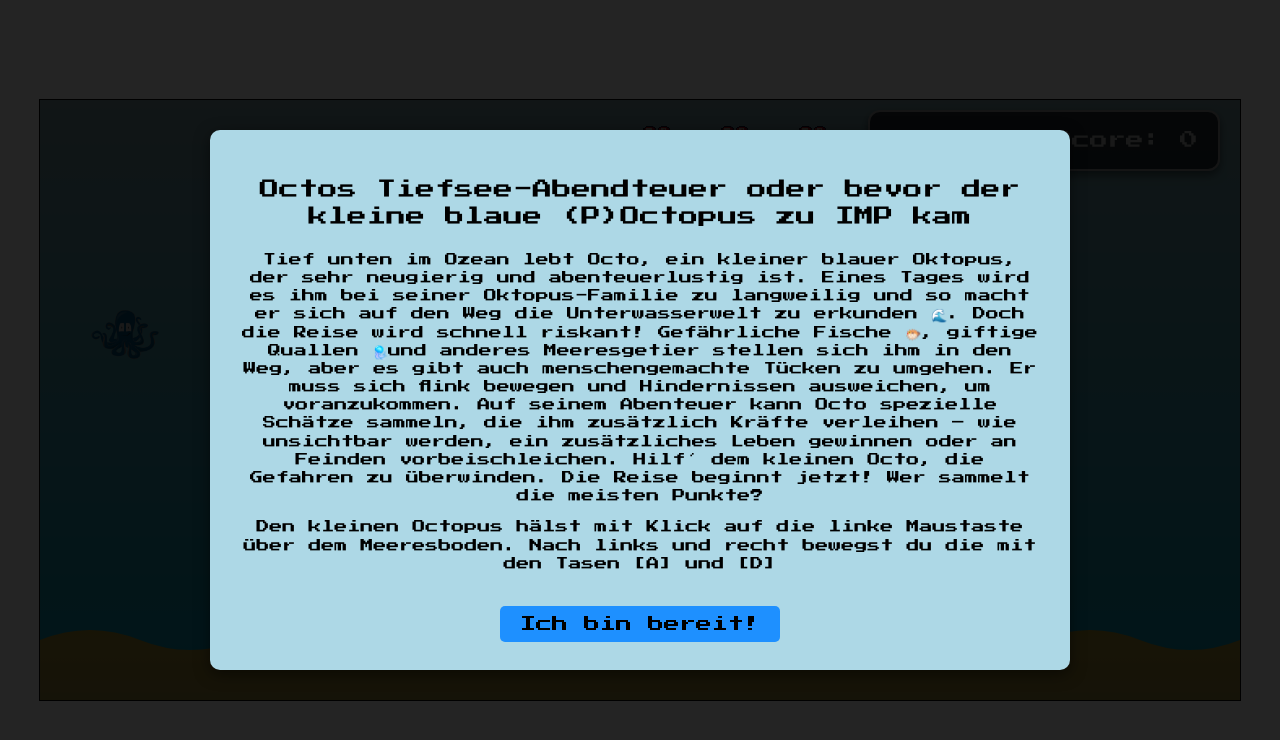
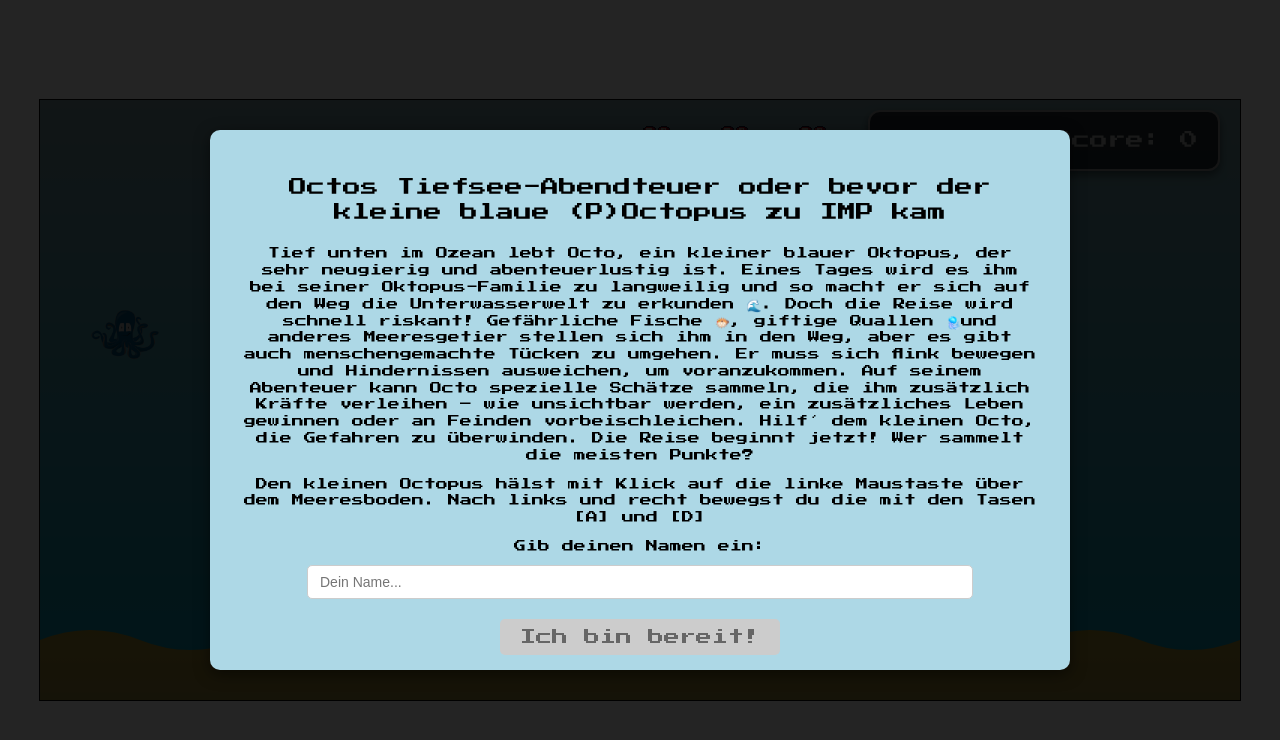
Before and after one commit to FxHaa/floppypoct, a React (Vite) app: page / in a window 1280 px wide. Shown: the top 740 px of the page. Built offline with nearby package versions, Linux system fonts and the light colour scheme.

Commit message:
Add name input, score submission, and visual feedback for bonuses
Introduced player name management with submission to a high score API upon game over. Added visual feedback for life bonus collection. Adjusted fish size and gap for enhanced gameplay balance.

```diff
--- a/src/SDMANAGER.tsx
+++ b/src/SDMANAGER.tsx
@@ -22,7 +22,7 @@ const SDMANAGER = () => {
   const INIT_JELLYFISHSPEED = 2;
   const INIT_FISHSPEED = 4;
   const JELLYFISH_TRACK = 0.002
-  const NUM_BONUSES = 3;
+  const NUM_BONUSES = 4;
   const BONUS_FREQUENCY = 30000; //30000
 
   const [level, setLevel] = useState(1); // Start bei Level 1
@@ -54,11 +54,14 @@ const SDMANAGER = () => {
   const [isInvincible, setIsInvincible] = useState(false);
   const [isVisible, setIsVisible] = useState(true);  // For flashing effect
 
+  const [playerName, setPlayerName] = useState(""); // Spielernamen speichern
+  const [isButtonDisabled, setIsButtonDisabled] = useState(true); // Zustand für Kapitelstart-Schaltfläche
+
   const gravity = 0.5; // Gravity acceleration
   const jumpStrength = -10; // Initial velocity on jump
   const terminalVelocity = 10; // Maximum downward velocity
-  const fishWidth = 60;
-  const fishGap = 60; // Space between top and bottom fishes
+  const fishWidth = 30;
+  const fishGap = 30; // Space between top and bottom fishes
   const torpedoWidth = 60; // Torpedo size
   const torpedoHeight = 60;
   const whaleSharkWidth = 200; // whaleshark size
@@ -156,6 +159,12 @@ const SDMANAGER = () => {
     },
   ];
 
+  const handleNameChange = (e: React.ChangeEvent<HTMLInputElement>) => {
+    const name = e.target.value;
+    setPlayerName(name);
+    setIsButtonDisabled(name.trim() === ""); // Leersätze gelten als ungültig
+  };
+
   const jump = () => {
     if (!gameOver && gameStarted) {
       setVelocity(jumpStrength); // Apply upward velocity
@@ -189,6 +198,12 @@ const SDMANAGER = () => {
       passedAnchorsRef.current.clear();
     }
   };
+
+  useEffect(() => {
+    if (gameOver) {
+      sendScore(playerName, score); // Punktzahl und Spielername senden
+    }
+  }, [gameOver]); // Immer, wenn `gameOver` den Status "true" erreicht
 
   useEffect(() => {
     let levelTimer: number;
@@ -234,6 +249,50 @@ const SDMANAGER = () => {
       }
     };
   }, [isInvincible]);
+
+  async function sendScore(playerName: string, score: number) {
+    const url = "http://highscore.byte-island.com/highScore";
+    const payload = {
+      gameName: "floppypoct",
+      playerName: playerName,
+      score: score,
+    };
+
+    const headers = {
+      "Content-Type": "application/json",
+      "API-KEY": "2288e3fb-22fe-44fa-b78d-339117fa294e",
+    };
+
+    try {
+      const response = await fetch(url, {
+        method: "POST",
+        headers: headers,
+        body: JSON.stringify(payload),
+      });
+
+      if (!response.ok) {
+        console.error("Fehler beim Senden der Punktzahl:", response.statusText);
+        throw new Error("Request failed with status: " + response.status);
+      }
+
+      // Einen der Header überprüfen, um den Response-Typ festzustellen
+      const contentType = response.headers.get("content-type");
+
+      let result;
+      if (contentType && contentType.includes("application/json")) {
+        // Wenn die Antwort JSON ist, parse sie
+        result = await response.json();
+      } else {
+        // Andernfalls nehme an, dass sie Text ist
+        result = await response.text();
+      }
+
+      console.log("Server-Antwort:", result); // Protokollieren Sie die Antwort
+
+    } catch (error) {
+      console.error("Fehler beim Senden der Punktzahl:", error);
+    }
+  }
 
   const checkCollision = () => {
     if (isInvincible) return; // Skip collision check if invincible
@@ -294,6 +353,17 @@ const SDMANAGER = () => {
             setTimeout(() => {
               setIsInvincible(false);
             }, bonusDuration);
+        } else if (randomInt == 3) {
+          setLives((prev) => Math.min(prev + 1, 5));
+          // Zeige visuelles Feedback
+          const heartId = Math.random().toString(36).substring(2, 15); // Eindeutige ID
+          const heartEffect = { id: heartId, x: birdPosition.x, y: birdPosition.y }; // Position wo der Bonus gesammelt wurde
+          setBonuses((prev) => [...prev, heartEffect]);
+
+          // Entferne das Feedback nach einer kurzen Zeit
+          setTimeout(() => {
+            setBonuses((prev) => prev.filter((bonus) => bonus.id !== heartId));
+          }, 1000);
         }
       }
     });
@@ -755,7 +825,11 @@ const SDMANAGER = () => {
     };
   }, [gameStarted, gameOver]);
   return (
-      <div className={`App ${gameOver ? "game-over" : ""}`} onClick={jump}>
+      <div className={`App ${gameOver ? "game-over" : ""}`} onClick={(e) => {
+        if (!showStoryModal) {
+          jump();
+        }
+      }}>
         <Bird birdPosition={birdPosition} isVisible={isVisible}/>
         {showStoryModal && (
             <div
@@ -782,44 +856,80 @@ const SDMANAGER = () => {
                     maxWidth: "800px",
                     textAlign: "center",
                     boxShadow: "0px 4px 15px rgba(0, 0, 0, 0.5)",
-                    fontSize: "13px", // Schriftgröße reduziert
+                    fontSize: "12px", // Schriftgröße reduziert
                     lineHeight: "1.4", // Absatzzeilenhöhe anpassen
                     color: 'black',
                     zIndex: 1200,
                   }}
               >
-                <h2 style={{ marginBottom: "20px", fontWeight: "bold" }}>
+                <h2 style={{marginBottom: "20px", fontWeight: "bold"}}>
                   Octos Tiefsee-Abendteuer oder bevor der kleine blaue (P)Octopus zu IMP kam
                 </h2>
                 <p>
-                  Tief unten im Ozean lebt Octo, ein kleiner blauer Oktopus, der sehr neugierig und abenteuerlustig ist. Eines Tages wird es ihm bei seiner Oktopus-Familie zu langweilig und so macht er sich auf den Weg die Unterwasserwelt zu erkunden 🌊.
-                  Doch die Reise wird schnell riskant! Gefährliche Fische 🐡, giftige Quallen 🪼und anderes Meeresgetier stellen sich ihm in den Weg, aber es gibt auch menschengemachte Tücken zu umgehen. Er muss sich flink bewegen und Hindernissen ausweichen, um voranzukommen.
-                  Auf seinem Abenteuer kann Octo spezielle Schätze sammeln, die ihm zusätzlich Kräfte verleihen – wie unsichtbar werden, ein zusätzliches Leben gewinnen oder an Feinden vorbeischleichen.
+                  Tief unten im Ozean lebt Octo, ein kleiner blauer Oktopus, der sehr neugierig und
+                  abenteuerlustig ist. Eines Tages wird es ihm bei seiner Oktopus-Familie zu
+                  langweilig und so macht er sich auf den Weg die Unterwasserwelt zu erkunden 🌊.
+                  Doch die Reise wird schnell riskant! Gefährliche Fische 🐡, giftige Quallen 🪼und
+                  anderes Meeresgetier stellen sich ihm in den Weg, aber es gibt auch
+                  menschengemachte Tücken zu umgehen. Er muss sich flink bewegen und Hindernissen
+                  ausweichen, um voranzukommen.
+                  Auf seinem Abenteuer kann Octo spezielle Schätze sammeln, die ihm zusätzlich
+                  Kräfte verleihen – wie unsichtbar werden, ein zusätzliches Leben gewinnen oder an
+                  Feinden vorbeischleichen.
                   Hilf´ dem kleinen Octo, die Gefahren zu überwinden. Die Reise beginnt jetzt!
                   Wer sammelt die meisten Punkte?
                 </p>
-                <p>Den kleinen Octopus hälst mit Klick auf die linke Maustaste über dem Meeresboden. Nach links und recht bewegst du die mit den Tasen [A] und [D] </p>
+                <p>Den kleinen Octopus hälst mit Klick auf die linke Maustaste über dem Meeresboden.
+                  Nach links und recht bewegst du die mit den Tasen [A] und [D] </p>
+                {/* Namensfeld */}
+                <label htmlFor="player-name"
+                       style={{display: "block", marginBottom: "10px", fontWeight: "bold"}}>Gib
+                  deinen Namen ein:</label>
+                <input
+                    id="player-name"
+                    type="text"
+                    value={playerName}
+                    onChange={handleNameChange} // Bereits existierende Funktion
+                    placeholder="Dein Name..."
+                    style={{
+                      padding: "8px 12px",
+                      border: "1px solid #ccc",
+                      borderRadius: "5px",
+                      fontSize: "14px",
+                      width: "80%",
+                      marginBottom: "20px",
+                    }}
+                />
+
+                {/* Button */}
                 <button
-                    onClick={startGame} // Verbindet das Schließen des Modals und Start des Spiels
+                    onClick={() => {
+                      setShowStoryModal(false); // Schließt das Story-Modal
+                      setGameStarted(true);     // Setzt das Spiel in den aktiven Status
+                      jump();                   // Initiiert den ersten Sprung
+                    }}
+                    disabled={isButtonDisabled} // Aktiviert erst, wenn Name eingegeben wurde
                     style={{
-                      marginTop: "20px",
                       padding: "10px 20px",
                       fontSize: "16px",
                       fontWeight: "bold",
                       borderRadius: "5px",
-                      backgroundColor: "#1E90FF",
-                      color: "white",
+                      backgroundColor: isButtonDisabled ? "#ccc" : "#1E90FF", // Deaktivierte Farbe
+                      color: isButtonDisabled ? "#666" : "white",
                       border: "none",
-                      cursor: "pointer",
-                      color: 'black',
+                      cursor: isButtonDisabled ? "not-allowed" : "pointer",
                       transition: "0.3s",
                     }}
-                    onMouseOver={(e) =>
-                        (e.currentTarget.style.backgroundColor = "#4682B4")
-                    }
-                    onMouseOut={(e) =>
-                        (e.currentTarget.style.backgroundColor = "#1E90FF")
-                    }
+                    onMouseOver={(e) => {
+                      if (!isButtonDisabled) {
+                        e.currentTarget.style.backgroundColor = "#4682B4";
+                      }
+                    }}
+                    onMouseOut={(e) => {
+                      if (!isButtonDisabled) {
+                        e.currentTarget.style.backgroundColor = "#1E90FF";
+                      }
+                    }}
                 >
                   Ich bin bereit!
                 </button>
@@ -833,13 +943,13 @@ const SDMANAGER = () => {
             />
         ))}
         {whaleSharks.map((whaleShark) => (
-            <WhaleShark key={whaleShark.id} whaelSharkPosition={whaleShark} />
+            <WhaleShark key={whaleShark.id} whaelSharkPosition={whaleShark}/>
         ))}
         {jellyFishes.map((jellyFish) => (
-            <Jellyfish key={jellyFish.id} jellyFishPosition={jellyFish} />
+            <Jellyfish key={jellyFish.id} jellyFishPosition={jellyFish}/>
         ))}
         {torpedoes.map((torpedo) => (
-            <Torpedos key={torpedo.id} torpedoPosition={torpedo} />
+            <Torpedos key={torpedo.id} torpedoPosition={torpedo}/>
         ))}
         {seaUrchins.map((seaUrchin) => (
             <SeaUrchin
@@ -870,6 +980,23 @@ const SDMANAGER = () => {
         ))}
         {bonuses.map((bonus) => (
             <Bonus key={bonus.id} bonusPosition={bonus} />
+        ))}
+        {bonuses.map((bonus) => (
+            bonus.type === "heart" && (
+                <div
+                    key={bonus.id}
+                    style={{
+                      position: "absolute",
+                      top: `${bonus.y}px`,
+                      left: `${bonus.x}px`,
+                      fontSize: "20px",
+                      color: "red",
+                      animation: "fadeOut 1s ease-in-out", // Fügen Sie eine Animation hinzu
+                    }}
+                >
+                  ❤️ +1
+                </div>
+            )
         ))}
         {/* Level-Anzeige */}
         {!gameOver && (
@@ -989,58 +1116,6 @@ const SDMANAGER = () => {
             </div>
         )}
         {/* Start Screen Rendering */}
-        {!gameOver && showStartScreen && !showStoryModal && !gameStarted && (
-            <div
-                style={{
-                  position: "absolute",
-                  top: 0,
-                  left: 0,
-                  width: "100%",
-                  height: "100%",
-                  display: "flex",
-                  justifyContent: "center",
-                  alignItems: "center",
-                  background: "linear-gradient(120deg, #87CEFA, #4682B4, #1E90FF)", // Animated background
-                  backgroundSize: "300% 300%",
-                  animation: "gradientMoveBlue 8s ease infinite",
-                  zIndex: 2000,
-                }}
-                onClick={() => {
-                  setShowStartScreen(false); // Hide the start screen
-                  setGameStarted(true); // Start the game
-                  console.log("CLICKED")
-                }}
-            >
-              <div
-                  style={{
-                    textAlign: "center",
-                    padding: "20px",
-                    borderRadius: "15px",
-                    backgroundColor: "rgba(0, 0, 64, 0.7)",
-                    boxShadow: "0px 8px 15px rgba(0, 0, 0, 0.3)",
-                    backdropFilter: "blur(10px)",
-                    color: "white",
-                  }}
-              >
-                <div
-                    style={{
-                      animation: "pulseBlue 1.5s infinite",
-                    }}
-                >
-                  <p style={{ fontSize: "32px", fontWeight: "bold", marginBottom: "20px" }}>
-                    Click anywhere to start!
-                  </p>
-                </div>
-                <p style={{ fontSize: "18px", color: "rgba(240, 248, 255, 0.85)" }}>
-                  Control:
-                  <br />
-                  <b>[A]</b> and <b>[D]</b>, to move horizontally
-                  <br />
-                  <b>Left Mouse</b>, to jump
-                </p>
-              </div>
-            </div>
-        )}
         {gameOver && (
             <div
                 style={{
```
